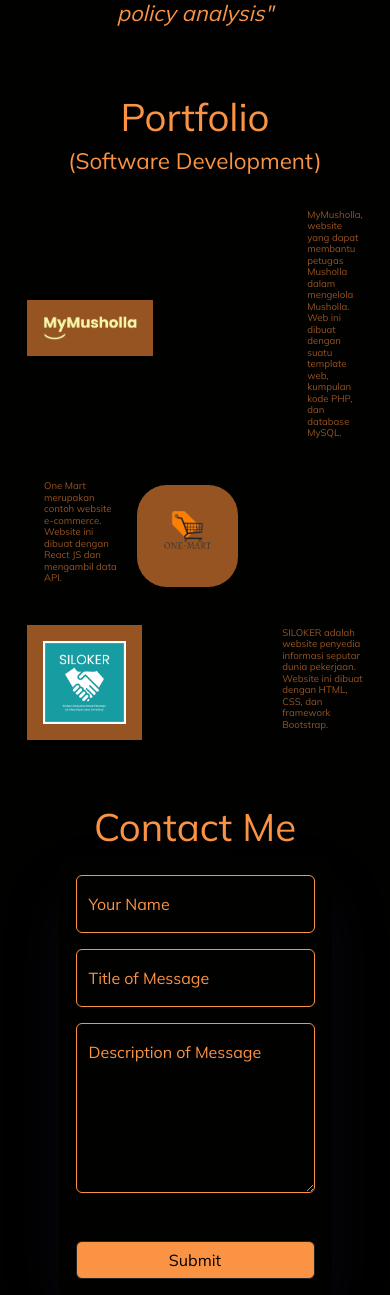
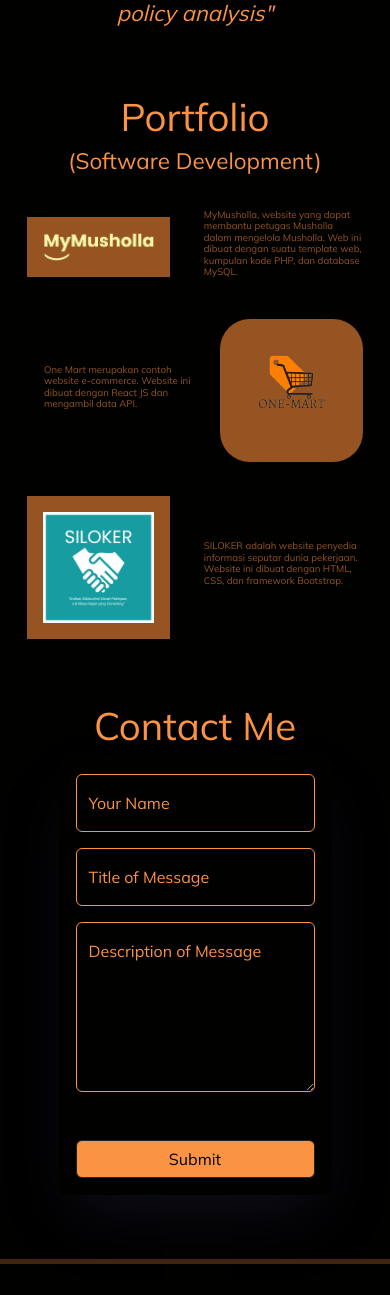
Before and after one commit to aaalamandaardana/SimpleCV-FlaskArdana, a Flask app: page / in a window 390 px wide. Shown: the part 568-1863 px from the top of the page. Run offline with Flask 2, Linux system fonts and the light colour scheme.

Commit message:
update responsive web design

```diff
--- a/templates/index.html
+++ b/templates/index.html
@@ -106,16 +106,21 @@
       #portfolio h2 {
         text-align: center;
       }
+      .content h1 {
+        margin-bottom: 15%;
+      }
       .portofolio1 {
         display: flex;
         flex-direction: row;
         align-items: center;
         margin-top: 10%;
       }
-      .portofolio1 img {
+      .portofolio1 a {
         flex-basis: 45%;
         margin-right: 10%;
-        width: 45%;
+      }
+      .portofolio1 a img {
+        width: 100%;
       }
       .portofolio1 h3 {
         flex-basis: 50%;
@@ -133,9 +138,11 @@
         margin-right: 5%;
         margin-left: 5%;
       }
-      .portofolio2 img {
+      .portofolio2 a {
         flex-basis: 45%;
-        width: 45%;
+      }
+      .portofolio2 a img {
+        width: 100%;
       }
 
 
@@ -254,6 +261,9 @@
         h1 {
           font-size: 49px;
         }
+        h3 {
+          font-size: 1.6rem;
+        }
         p {
           font-size: 1rem;
         }
@@ -310,13 +320,17 @@
           margin-right: 5%;
           margin-left: 5%;
         }
-        .portofolio1 img {
+        .portofolio1 a {
           flex-basis: 35%;
-          width: 35%;
         }
-        .portofolio2 img {
+        .portofolio2 a {
           flex-basis: 35%;
-          width: 35%;
+        }
+
+        /* Contact Me Section  */
+        form {
+          width: 60%;
+          margin: auto 20%;
         }
       }
     </style>
```
